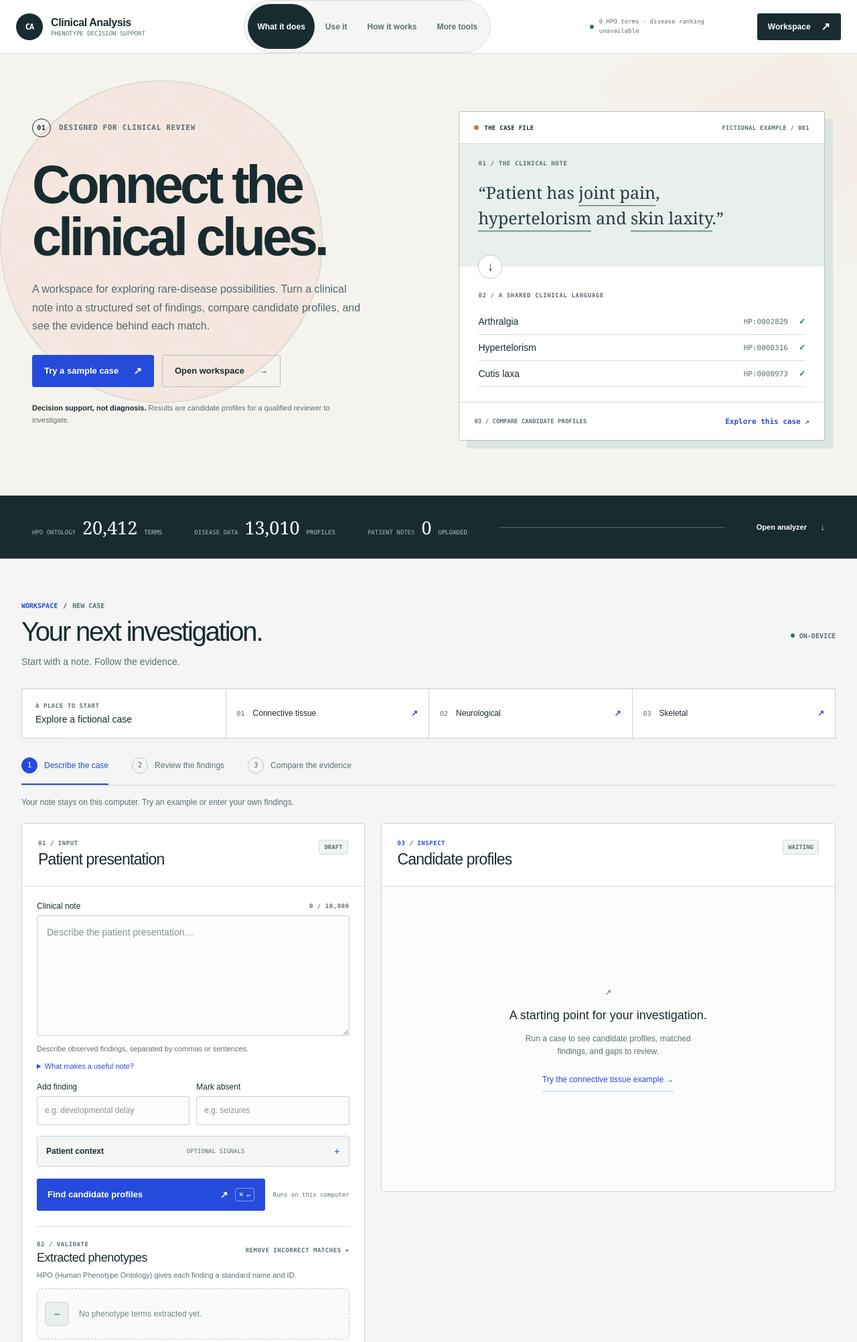
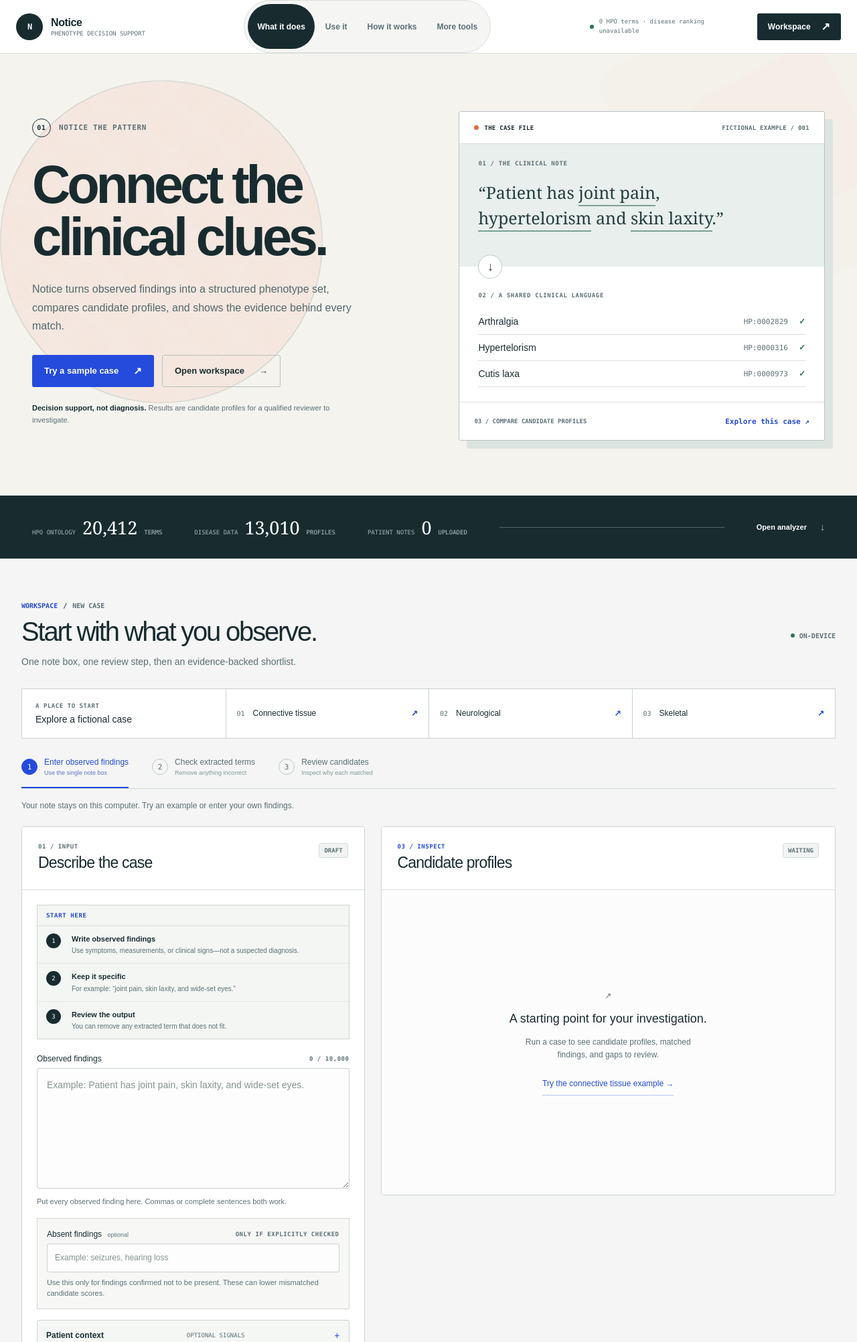
Before and after one commit to MokshKhemka/Cong-APP, a Flask app: page / in a window 1280 px wide. Shown: the top 2004 px of the page at 67% size. Run offline with Flask 3, Linux system fonts and the light colour scheme; parts of the project's set-up code (start-up, migrations or seed data) failed here and were passed over.

Commit message:
Rebrand app as Notice and simplify case entry

```diff
--- a/static/app.js
+++ b/static/app.js
@@ -294,7 +294,7 @@ function setLoading(isLoading) {
   analyzeButton.disabled = isLoading;
   formControls.forEach(control => { control.disabled = isLoading; });
   document.querySelectorAll('[data-demo], .remove-term, #demo-replace').forEach(button => { button.disabled = isLoading; });
-  analyzeButton.querySelector('span').textContent = isLoading ? 'Comparing profiles…' : 'Find candidate profiles';
+  analyzeButton.querySelector('span').textContent = isLoading ? 'Comparing profiles…' : 'Extract and compare';
   document.querySelector('.workspace').setAttribute('aria-busy', String(isLoading));
 }
 
@@ -507,9 +507,9 @@ profileSelect.addEventListener('change', event => {
 exportButton.addEventListener('click', () => {
   if (!latestAnalysis || !latestInput || isStale) return;
   const data = latestAnalysis;
-  const lines = ['CLINICAL ANALYSIS — REVIEW BRIEF', new Date().toLocaleString(),
+  const lines = ['NOTICE — REVIEW BRIEF', new Date().toLocaleString(),
     'Heuristic phenotype comparison. Not a diagnosis. Scores are similarity values, not probabilities.',
-    '', 'CASE NOTE', latestInput.text, '', `Additional findings: ${latestInput.additional || 'None'}`,
+    '', 'CASE NOTE', latestInput.text, '',
     `Explicitly absent: ${latestInput.absent || 'None'}`, `Age: ${latestInput.age || 'Unspecified'}; sex: ${latestInput.sex}; persistent despite treatment: ${latestInput.refractory ? 'Yes' : 'No'}`,
     '', 'PHENOTYPE SET', ...data.terms.map(t => `${t.name} (${t.id})`), '', 'CANDIDATE PROFILES'];
   data.diseases.forEach((d, i) => lines.push('', `${i + 1}. ${d.name} (${d.id})`,
--- a/static/polish.css
+++ b/static/polish.css
@@ -1,4 +1,4 @@
-/* Clinical Analysis: ink, paper, cobalt. Local assets and solid colors. */
+/* Notice: ink, paper, cobalt. Local assets and solid colors. */
 :root{--bg:#f4f3ee;--header:#fff;--sidebar:#efeee8;--panel:#fff;--panel-2:#f5f6f8;--panel-3:#e4eaff;--line:#d9dddf;--line-bright:#b9c2cb;--text:#182c30;--text-soft:#344e54;--muted:#5c7075;--muted-2:#718489;--accent:#244bdc;--accent-soft:#e8eeff;--success:#267558;--danger:#b43737;--sans:Arial,Helvetica,sans-serif}
 html{scroll-padding-top:90px;background:var(--bg)}body{color:var(--text);background:var(--bg)}button{cursor:pointer}::selection{color:#fff;background:var(--accent)}
 .app-header{height:80px;display:flex;justify-content:space-between;padding:0 max(24px,calc((100vw - 1440px)/2));background:#fff;border-color:var(--line);backdrop-filter:none}.app-header.scrolled{background:#fff;box-shadow:0 3px 12px #182c300a}
@@ -116,4 +116,14 @@ label,.label-row label{font-size:12px;color:var(--text);font-weight:500}.label-r
 @media(max-width:600px){
   .story-section,.tools-section{padding:58px 16px}.section-intro{margin-bottom:36px}.section-intro h2{font-size:42px}.story-section::before{font-size:110px;top:32px}.method-grid{grid-template-columns:1fr}.method-card,.method-card:nth-child(2){min-height:0;border-right:1px solid #d7ded9}.method-card>i{margin:30px 0 24px}.method-card p{min-height:0}.scope-callout{padding:24px 20px}.tool-card{padding:22px 18px}.builder-chips button{font-size:9px}.site-footer{padding-left:16px;padding-right:16px}
 }
+
+/* Clearer first-run guidance */
+.workflow a span{display:grid;gap:3px}.workflow a small{font-size:9px;font-weight:400;color:#87969a;line-height:1.35}.workflow a[aria-current] small{color:#5f78c9}
+.entry-guide{display:grid;gap:0;margin:22px 22px 0;border:1px solid #cad4cf;background:#f3f6f3}
+.entry-guide>span{padding:10px 13px;border-bottom:1px solid #d8dfdb;color:var(--accent);font:700 9px var(--mono);letter-spacing:.07em;text-transform:uppercase}
+.entry-guide>div{display:grid;grid-template-columns:28px 1fr;gap:10px;align-items:start;padding:11px 13px;border-bottom:1px solid #dfe5e1}
+.entry-guide>div:last-child{border-bottom:0}.entry-guide>div>b{display:grid;place-items:center;width:22px;height:22px;border-radius:50%;background:var(--text);color:#fff;font:9px var(--mono)}
+.entry-guide p{margin:0;color:var(--muted);font-size:10px;line-height:1.5}.entry-guide p strong{display:block;margin-bottom:2px;color:var(--text);font-size:11px;font-weight:600}
+.absent-field{margin-top:16px;padding:16px 14px 14px;border:1px solid #d2d9d5;background:#f7f8f6}.absent-field .label-row label{margin-bottom:7px}.absent-field label small{margin-left:5px;color:var(--muted);font-size:9px;font-weight:400}.absent-field .field-hint{margin-bottom:0}
+@media(max-width:600px){.workflow a small{display:none}.entry-guide{margin:18px 18px 0}.entry-guide>div{padding:10px}.absent-field{padding:14px 12px}}
 @media print{.hero,.demo-shelf,.workflow,.case-status,.result-tools,.inline-help,.empty-demo{display:none!important}.content{background:#fff}.workspace{display:block}.evidence{color:#111;background:#fff}}
--- a/templates/index.html
+++ b/templates/index.html
@@ -4,7 +4,7 @@
   <meta charset="utf-8">
   <meta name="viewport" content="width=device-width, initial-scale=1">
   <meta name="description" content="On-device phenotype extraction and explainable rare-disease profile ranking for clinical review.">
-  <title>Clinical Analysis — Phenotype Decision Support</title>
+  <title>Notice — Phenotype Decision Support</title>
   <link rel="icon" href="{{ url_for('static', filename='favicon.svg') }}" type="image/svg+xml">
   <link rel="stylesheet" href="{{ url_for('static', filename='style.css') }}">
   <link rel="stylesheet" href="{{ url_for('static', filename='polish.css') }}">
@@ -12,10 +12,10 @@
 <body>
   <div class="app-frame">
     <header class="app-header">
-      <a class="brand" href="#top" aria-label="Clinical Analysis home">
-        <span class="brand-mark" aria-hidden="true">CA</span>
+      <a class="brand" href="#top" aria-label="Notice home">
+        <span class="brand-mark" aria-hidden="true">N</span>
         <span class="brand-copy">
-          <strong>Clinical Analysis</strong>
+          <strong>Notice</strong>
           <small>Phenotype decision support</small>
         </span>
       </a>
@@ -46,9 +46,9 @@
     <section id="top" class="hero">
       <div class="hero-grid">
         <div class="hero-copy">
-          <p class="hero-kicker"><span>01</span> Designed for clinical review</p>
+          <p class="hero-kicker"><span>01</span> Notice the pattern</p>
           <h1><span>Connect the</span><span>clinical clues.</span></h1>
-          <p class="hero-lede">A workspace for exploring rare-disease possibilities. Turn a clinical note into a structured set of findings, compare candidate profiles, and see the evidence behind each match.</p>
+          <p class="hero-lede">Notice turns observed findings into a structured phenotype set, compares candidate profiles, and shows the evidence behind every match.</p>
           <div class="hero-actions">
             <button class="hero-primary" type="button" data-demo="connective">Try a sample case <span aria-hidden="true">↗</span></button>
             <a class="hero-secondary" href="#analysis">Open workspace <span aria-hidden="true">→</span></a>
@@ -132,8 +132,8 @@
         <header class="content-header">
           <div>
             <p class="breadcrumb"><span>Workspace</span><i>/</i>New case</p>
-            <h2>Your next investigation.</h2>
-            <p>Start with a note. Follow the evidence.</p>
+            <h2>Start with what you observe.</h2>
+            <p>One note box, one review step, then an evidence-backed shortlist.</p>
           </div>
           <div class="content-actions">
             <span class="privacy-state"><i></i> On-device</span>
@@ -150,9 +150,9 @@
           <button type="button" data-demo="skeletal"><span>03</span> Skeletal <b>↗</b></button>
         </div>
         <nav class="workflow" aria-label="Analysis progress">
-          <a href="#clinical-text" aria-current="step"><b>1</b><span>Describe the case</span></a>
-          <a href="#phenotype-heading"><b>2</b><span>Review the findings</span></a>
-          <a href="#differential-heading"><b>3</b><span>Compare the evidence</span></a>
+          <a href="#clinical-text" aria-current="step"><b>1</b><span>Enter observed findings<small>Use the single note box</small></span></a>
+          <a href="#phenotype-heading"><b>2</b><span>Check extracted terms<small>Remove anything incorrect</small></span></a>
+          <a href="#differential-heading"><b>3</b><span>Review candidates<small>Inspect why each matched</small></span></a>
         </nav>
         <p id="case-status" class="case-status" role="status" aria-live="polite">Your note stays on this computer. Try an example or enter your own findings.</p>
         <div id="demo-confirm" class="demo-confirm" hidden><p>Load this example in place of your current note?</p><button id="demo-replace" type="button">Load example</button><button id="demo-cancel" type="button">Keep my note</button></div>
@@ -162,30 +162,35 @@
             <header class="panel-heading">
               <div>
                 <p class="section-label">01 / Input</p>
-                <h2>Patient presentation</h2>
+                <h2>Describe the case</h2>
               </div>
               <span class="panel-state">Draft</span>
             </header>
 
+            <div class="entry-guide" aria-label="How to enter a case">
+              <span>Start here</span>
+              <div><b>1</b><p><strong>Write observed findings</strong>Use symptoms, measurements, or clinical signs—not a suspected diagnosis.</p></div>
+              <div><b>2</b><p><strong>Keep it specific</strong>For example: “joint pain, skin laxity, and wide-set eyes.”</p></div>
+              <div><b>3</b><p><strong>Review the output</strong>You can remove any extracted term that does not fit.</p></div>
+            </div>
+
             <div class="field primary-field">
               <div class="label-row">
-                <label for="clinical-text">Clinical note</label>
+                <label for="clinical-text">Observed findings</label>
                 <span id="note-count">0 / 10,000</span>
               </div>
-              <textarea id="clinical-text" maxlength="10000" autocomplete="off" placeholder="Describe the patient presentation…"></textarea>
-              <p class="field-hint">Describe observed findings, separated by commas or sentences.</p>
-              <details class="inline-help"><summary>What makes a useful note?</summary><p>Use specific observations such as “joint pain, skin laxity, hypertelorism.” The extractor attempts to filter phrases like “no seizures” or “possible ataxia”; always review the extracted terms.</p></details>
+              <textarea id="clinical-text" maxlength="10000" autocomplete="off" placeholder="Example: Patient has joint pain, skin laxity, and wide-set eyes."></textarea>
+              <p class="field-hint">Put every observed finding here. Commas or complete sentences both work.</p>
             </div>
 
-            <div class="field-grid">
-              <div class="field">
-                <label for="additional-text">Add finding</label>
-                <input id="additional-text" type="text" maxlength="10000" autocomplete="off" placeholder="e.g. developmental delay">
+            <input id="additional-text" type="hidden" value="">
+            <div class="field absent-field">
+              <div class="label-row">
+                <label for="absent-text">Absent findings <small>optional</small></label>
+                <span>Only if explicitly checked</span>
               </div>
-              <div class="field">
-                <label for="absent-text">Mark absent</label>
-                <input id="absent-text" type="text" maxlength="10000" autocomplete="off" placeholder="e.g. seizures">
-              </div>
+              <input id="absent-text" type="text" maxlength="10000" autocomplete="off" placeholder="Example: seizures, hearing loss">
+              <p class="field-hint">Use this only for findings confirmed not to be present. These can lower mismatched candidate scores.</p>
             </div>
 
             <details class="context-card">
@@ -220,7 +225,7 @@
 
             <div class="action-row">
               <button id="analyze-button" class="primary-button" type="button" title="Analyze note (Ctrl/Command + Enter)">
-                <span>Find candidate profiles</span>
+                <span>Extract and compare</span>
                 <span class="run-icon" aria-hidden="true">↗</span>
                 <kbd>⌘ ↵</kbd>
               </button>
@@ -409,7 +414,7 @@
     </section>
 
     <footer class="site-footer">
-      <span>Clinical Analysis</span>
+      <span>Notice</span>
       <span>Built for the Congressional App Challenge</span>
       <span>Decision support — not a medical diagnosis</span>
     </footer>
```
Also changed, not shown: README.md.
